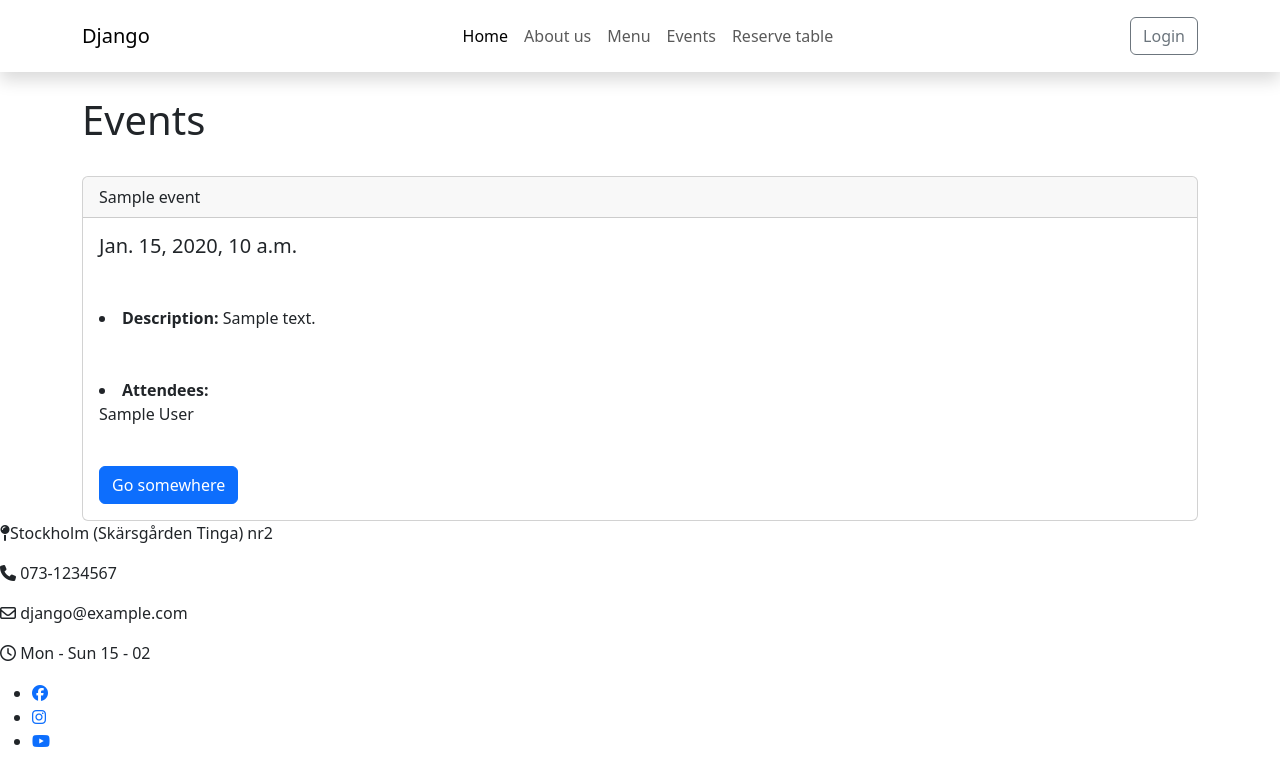
After one commit to bianca9901/django-project, a Django app: page /events in a window 1280 px wide. The commit adds this page. Shown: the top 761 px of the page. Run offline with Django 3.2, Linux system fonts and the light colour scheme; tables that the repository leaves empty hold one stand-in row (values such as "Sample post"); some libraries are stand-ins or nearby versions.

Commit message:
Add html page for events and inject from model

```diff
--- a/app_reservation/templates/app_reservation/base.html
+++ b/app_reservation/templates/app_reservation/base.html
@@ -18,10 +18,11 @@
 <body>
     {% include 'app_reservation/navbar.html' %}
 
+<div class="container">
 {% block content %}
 
 {% endblock %}
-
+</div>
 
  <!--Footer-->
  <footer>
--- a/app_reservation/templates/app_reservation/navbar.html
+++ b/app_reservation/templates/app_reservation/navbar.html
@@ -20,7 +20,7 @@
                             <a class="nav-link" href="/menu.html">Menu</a>
                         </li>
                         <li class="nav-item">
-                            <a class="nav-link" href="/events.html">Events</a>
+                            <a class="nav-link" href="{% url 'list-events' %}">Events</a>
                         </li>
                         <li class="nav-item">
                             <a class="nav-link" href="#about-us">Reserve table</a>
--- /dev/null
+++ b/app_reservation/templates/app_reservation/restaurant_event_list.html
@@ -0,0 +1,32 @@
+{% extends 'app_reservation/base.html' %}
+
+{% block content %}
+
+</br>
+<h1> Events </h1>
+</br>
+
+{% for restaurant_event in event_list %}
+
+
+<div class="card">
+    <div class="card-header">
+        {{ restaurant_event }}
+    </div>
+    <div class="card-body">
+        <h5 class="card-title">{{ restaurant_event.event_date }}</h5><br/>
+        <p class="card-text">
+            <strong><li>Description:</strong> {{ restaurant_event.description }}</li><br/><br/>
+
+            <strong><li>Attendees:</strong>
+                {% for restaurant_user in restaurant_event.attendees.all %}</br>
+                {{ restaurant_user }}</br>
+                {% endfor %}
+            </li>
+        </p><br/>
+        <a href="#" class="btn btn-primary">Go somewhere</a>
+    </div>
+</div>
+{% endfor %}
+
+{% endblock %}
--- a/app_reservation/urls.py
+++ b/app_reservation/urls.py
@@ -4,4 +4,5 @@ from . import views
 urlpatterns = [
     path('', views.home, name='home'),
     path('<int:year>/<str:month>/', views.home, name='home'),
+    path('events', views.all_events, name='list-events'),
 ]
--- a/app_reservation/views.py
+++ b/app_reservation/views.py
@@ -2,6 +2,13 @@ from django.shortcuts import render
 import calendar
 from calendar import HTMLCalendar
 from datetime import datetime
+from .models import restaurant_event
+
+def all_events(request):
+    event_list = restaurant_event.objects.all()
+    return render(request, 'app_reservation/restaurant_event_list.html',
+    {'event_list': event_list})
+
 
 def home(request, year=datetime.now().year, month=datetime.now().strftime('%B')):
     name = 'John'
```
Also changed, not shown: app_reservation/admin.py (line endings or trailing spaces).
